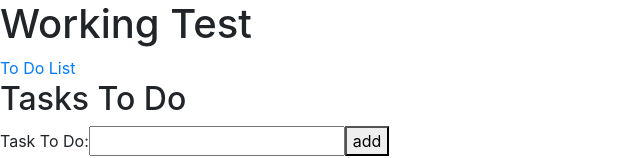
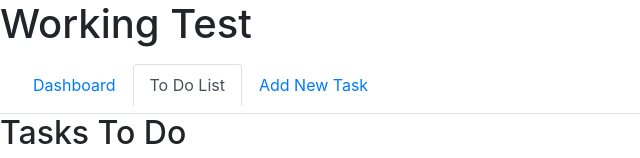
Before and after one commit to vtchris/rocp2_tasks, an Angular app in the folder client/: page /todos in a window 1280 px wide. Shown: the top 158 px of the page, without its empty margins (0-640 px from the left). Built offline with nearby package versions, Linux system fonts and the light colour scheme; no server answers.

Commit message:
tab-like navbar created

```diff
--- a/client/src/app/app.component.html
+++ b/client/src/app/app.component.html
@@ -1,5 +1,3 @@
   <h1>Working Test</h1>
-  <nav>
-    <a routerLink="/todos">To Do List</a>
-  </nav>
+  <app-navbar></app-navbar>
   <router-outlet></router-outlet>
--- a/client/src/app/app.module.ts
+++ b/client/src/app/app.module.ts
@@ -5,12 +5,16 @@ import { HttpClientModule } from '@angular/common/http';
 import { AppRoutingModule } from './app-routing.module';
 import { AppComponent } from './app.component';
 import { TaskListComponent } from './task-list/task-list.component';
+import { NavbarComponent } from './navbar/navbar.component';
+import { NavbarLinkComponent } from './navbar/navbar-link/navbar-link.component';
 // import { TaskComponent } from './dev/task/task.component';
 
 @NgModule({
   declarations: [
     AppComponent,
-    TaskListComponent
+    TaskListComponent,
+    NavbarComponent,
+    NavbarLinkComponent
   ],
   imports: [
     BrowserModule,
--- /dev/null
+++ b/client/src/app/navbar/navbar-link/navbar-link.component.html
@@ -0,0 +1,7 @@
+<a
+    class="nav-item nav-link"
+    routerLinkActive="active"
+    [routerLink]="link"
+    [routerLinkActiveOptions]="{exact:true}" >
+    {{text}}
+</a>
--- /dev/null
+++ b/client/src/app/navbar/navbar-link/navbar-link.component.ts
@@ -0,0 +1,18 @@
+import { Component, OnInit, Input } from '@angular/core';
+
+@Component({
+  selector: 'app-navbar-link',
+  templateUrl: './navbar-link.component.html',
+  styleUrls: ['./navbar-link.component.css']
+})
+export class NavbarLinkComponent implements OnInit {
+
+  @Input() link: string;
+  @Input() text: string;
+
+  constructor() { }
+
+  ngOnInit(): void {
+  }
+
+}
--- /dev/null
+++ b/client/src/app/navbar/navbar.component.html
@@ -0,0 +1,5 @@
+<nav class="nav navbar nav-tabs navbar-expand-sm">
+    <app-navbar-link link="" text="Dashboard"></app-navbar-link>
+    <app-navbar-link link="/todos" text="To Do List"></app-navbar-link>
+    <app-navbar-link link="" text="Add New Task"></app-navbar-link>
+</nav>
--- /dev/null
+++ b/client/src/app/navbar/navbar.component.ts
@@ -0,0 +1,15 @@
+import { Component, OnInit } from '@angular/core';
+
+@Component({
+  selector: 'app-navbar',
+  templateUrl: './navbar.component.html',
+  styleUrls: ['./navbar.component.css']
+})
+export class NavbarComponent implements OnInit {
+
+  constructor() { }
+
+  ngOnInit(): void {
+  }
+
+}
```
Also changed, not shown: client/src/app/navbar/navbar-link/navbar-link.component.css (added), client/src/app/navbar/navbar.component.css (added), 1 other file (tests, documents, lock files or other folders).
